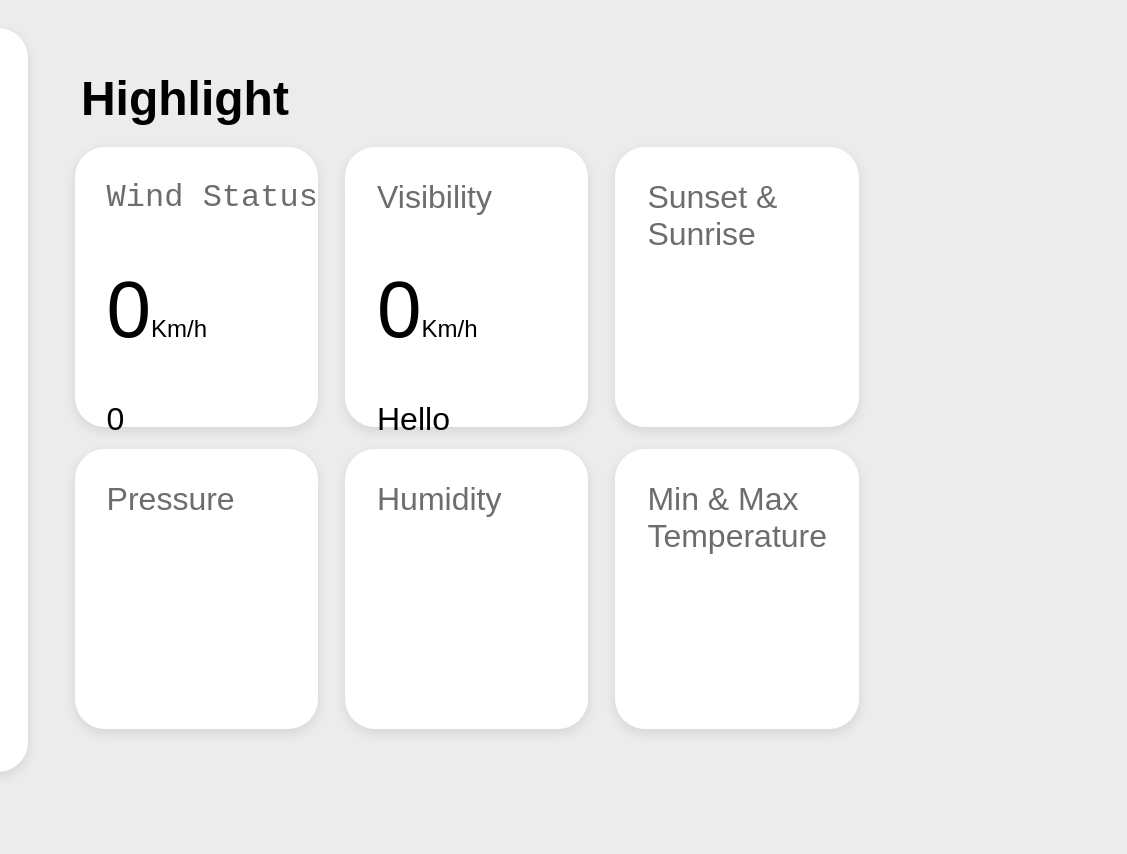
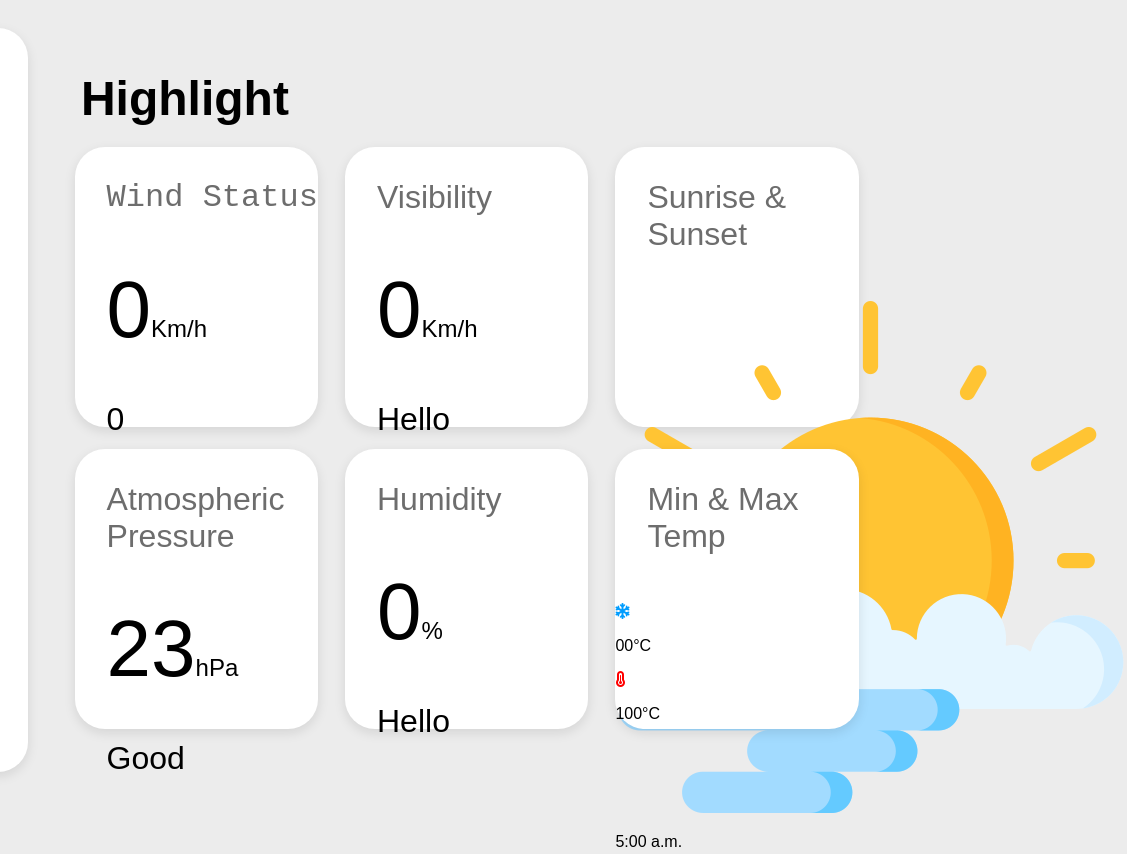
Before and after one commit to VinayPratap07/WeatherWebApplication, a plain HTML site: page index.html in a window 1280 px wide. Shown: the top 854 px of the page, 375-1502 px from the left, 1127 px wide, since content can reach past the window. Before the commit the page ends 800 px from the top, so only its background shows below. Drawn offline with Linux system fonts and the light colour scheme.

Commit message:
Added all html elements

```diff
--- a/index.html
+++ b/index.html
@@ -36,20 +36,33 @@
             <p id="visibilityDescription" class="secondaryStatsClass" >Hello</p>
         </div>
 
-        <div class="minorInfoClass">
-            <p class="smallBoxesHeading">Sunset & Sunrise</p>
+        <div class="minorInfoClass" id="sunBox">
+            <p class="smallBoxesHeading">Sunrise & Sunset</p>
+            <img class="sunImg" src="icons/sunrise.png">
+            <p id="sunriseTime" class="sunsetSunriseTimeClass">5:00 a.m.</p>
+            <img class="sunImg" src="icons/sunset-.png">
+            <p id="sunsetTime" class="sunsetSunriseTimeClass">5:00 p.m.</p>
+
         </div>
 
         <div class="minorInfoClass">
-            <p class="smallBoxesHeading">Pressure</p>
+            <p class="smallBoxesHeading">Atmospheric Pressure</p>
+            <p id="atmosphericPressure" class="highlightStats">23<p class="highlightStatsUnit">hPa</p></p>
+            <p id="atmosphericPressureDescription" class="secondaryStatsClass" >Good</p>
         </div>
 
         <div class="minorInfoClass">
             <p class="smallBoxesHeading">Humidity</p>
+            <p id="humidityPercentage" class="highlightStats">0<p class="highlightStatsUnit">%</p></p>
+            <p id="humidityDescription" class="secondaryStatsClass" >Hello</p>
         </div>
 
         <div class="minorInfoClass">
-            <p class="smallBoxesHeading">Min & Max Temperature</p>
+            <p class="smallBoxesHeading">Min & Max Temp</p>
+            <p id="minTemperature"><i class="fa-solid fa-snowflake" style="color: #009dff;"></i></p>
+            <p id="minTempratureNo" class="temperatureNumStyleClass">00°C</p>
+            <p id="maxTemperature"><i class="fa-solid fa-temperature-three-quarters" style="color: #ff0000;"></i></p>
+            <p id="maxTempratureNo" class="temperatureNumStyleClass">100°C</p>
         </div>
     </div>
 
```
